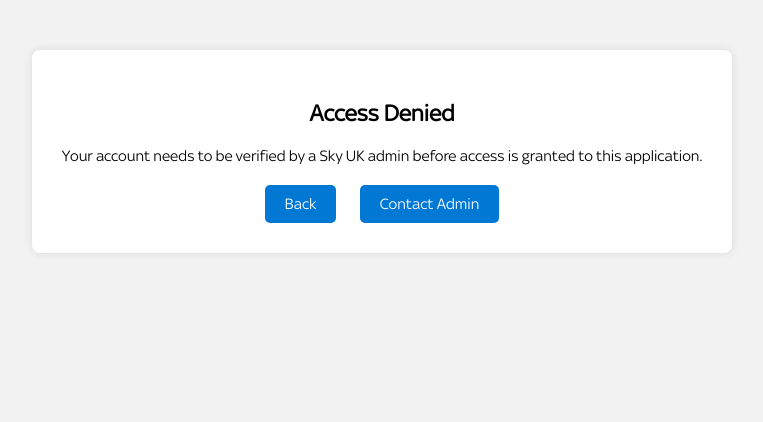
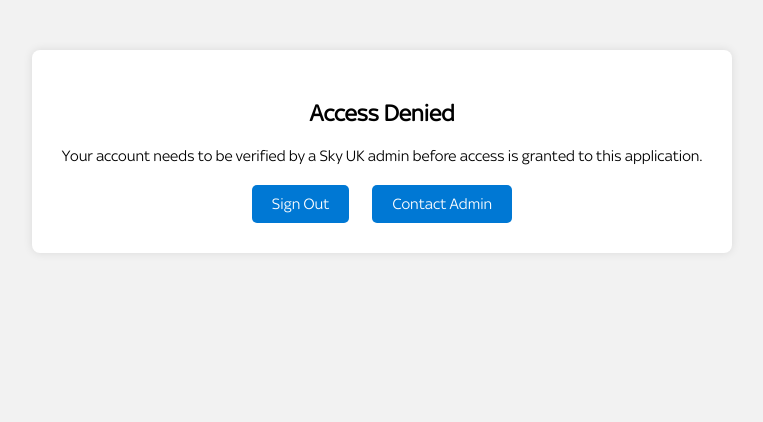
Before and after one commit to natesinnott/swdevgp, a Django app: page / in a window 1280 px wide. Shown: the top 422 px of the page, without its empty margins (258-1021 px from the left). Run offline with Django 5.2, Linux system fonts and the light colour scheme; a user stored in the database is signed in; data comes from the database, SQL or seed files in the repository; both versions use the stored data as it was after the commit.

Commit message:
Fixed routing to home from Profile Settings, Fixed CSFR Token bug in unverified html by changing back to signout to ensure new session.

```diff
--- a/accounts/templates/accounts/profile-settings.html
+++ b/accounts/templates/accounts/profile-settings.html
@@ -28,7 +28,7 @@
         <img src="{% static 'images/navbarlogo.png' %}">
         <ul>
 
-            <li><a href="">Home</a></li>
+            <li><a href="{% url 'dashboard' %}">Home</a></li>
             <li><a href="{% url 'voting_survey' %}">My Survey</a></li>
             <li><a href="{% url 'visualisation' %}">Trends</a></li>
             <li class="active"><img src="{% static 'images/activenav.png' %}"><a href="{% url 'account' %}">Account</a></li>
--- a/dashboard/templates/dashboard/unverified.html
+++ b/dashboard/templates/dashboard/unverified.html
@@ -48,7 +48,7 @@
         <p>{{ message }}</p>
         <!--- buttons for goin back or get help --->
         <div style="margin-top: 20px;">
-            <a href="javascript:history.back()" class="button">Back</a>
+            <a href="{% url 'logout' %}" class="button">Sign Out</a>
             <a href="mailto:support@skyuk.com" class="button">Contact Admin</a>
         </div>
     </div>
```
Also changed, not shown: HealthCheck.sqlite3.
